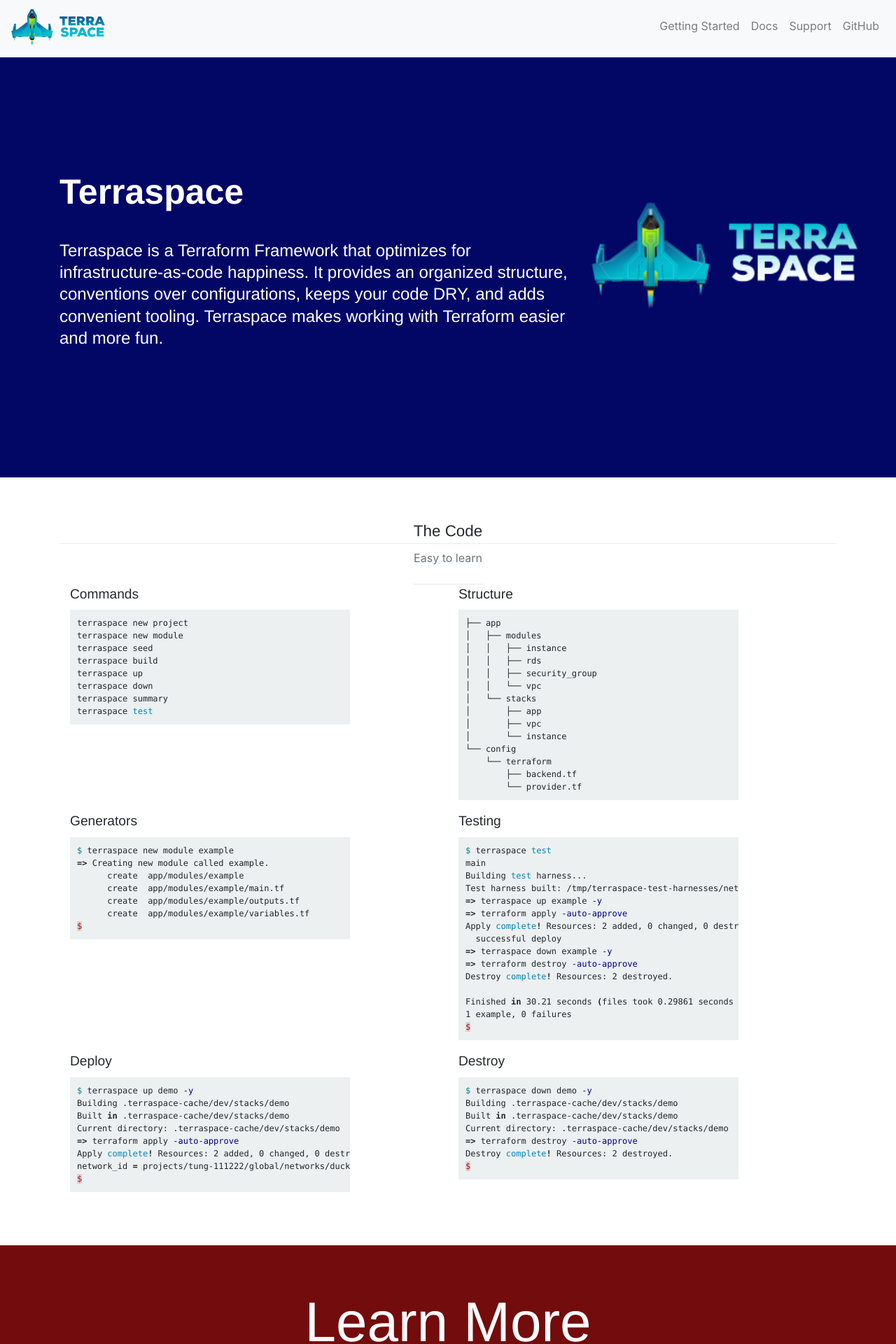
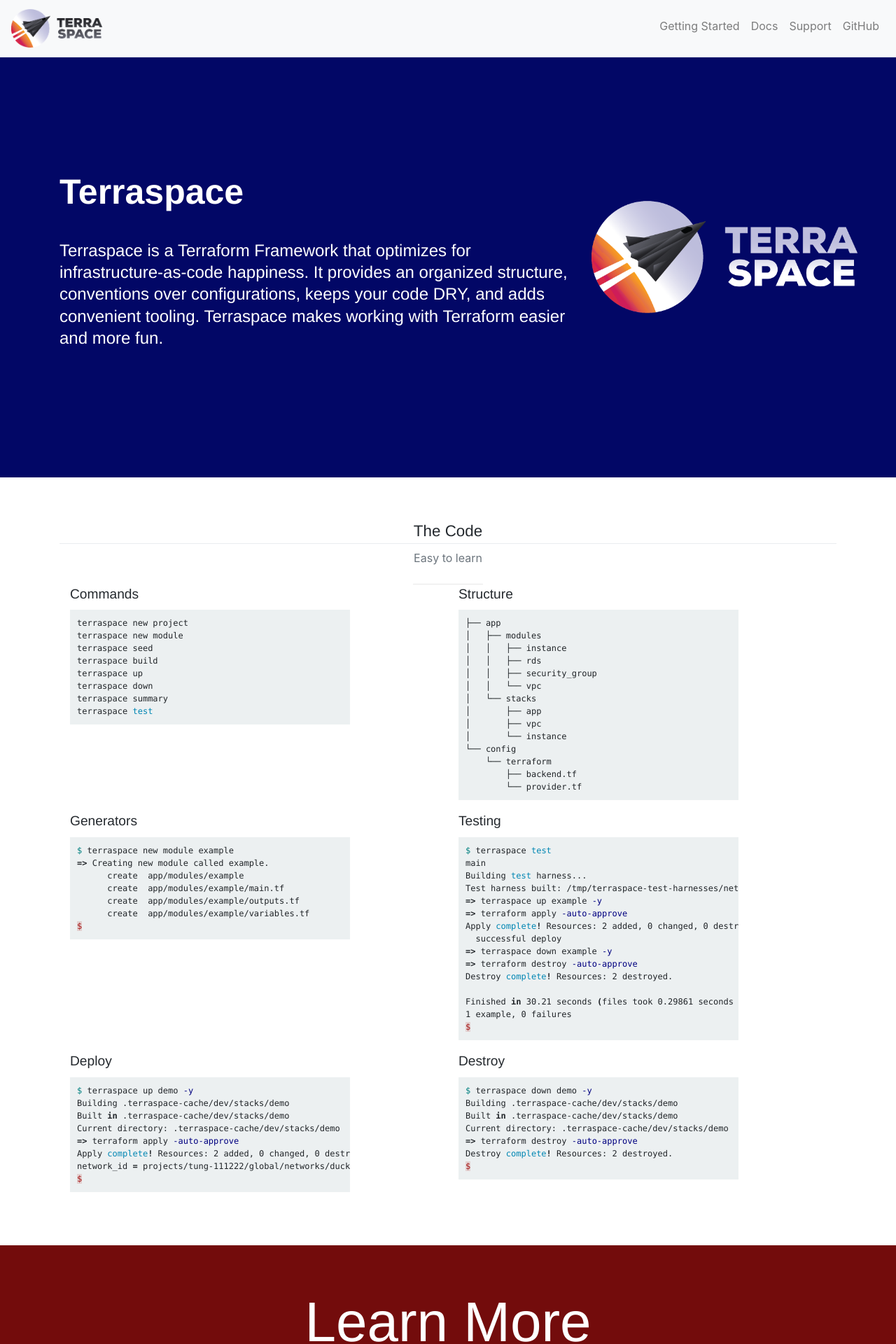
Before and after one commit to boltops-tools/terraspace-docs, a Jekyll site: the page built from index.html, in a window 1280 px wide. Shown: the top 1920 px of the page at 70% size. Built offline with Jekyll 4.4.1, drawn with Linux system fonts in a browser that asks for light colours; a script that is not in the unit is left out.

Commit message:
update logo

```diff
--- a/_includes/header.html
+++ b/_includes/header.html
@@ -1,6 +1,6 @@
 <div class="top-bar">
   <nav class="navbar navbar-expand-lg navbar-light bg-light border-bottom">
-    <a class="navbar-brand" href="/"><img class="navbar-logo" src="/img/logos/terraspace-logo-t1-light-bg.png" /></a>
+    <a class="navbar-brand" href="/"><img class="navbar-logo" src="/img/logos/terraspace_logo_dark.png" /></a>
 
     <button class="navbar-toggler" type="button" data-toggle="collapse" data-target="#navbarSupportedContent" aria-controls="navbarSupportedContent" aria-expanded="false" aria-label="Toggle navigation">
       <span class="navbar-toggler-icon"></span>
--- a/index.html
+++ b/index.html
@@ -15,7 +15,7 @@
         </div>
       </div>
       <div class="col-sm-4">
-        <img src="/img/logos/terraspace-logo-t1-dark-bg.png" class="homepage-logo" />
+        <img src="/img/logos/terraspace_logo_light.png" class="homepage-logo" />
       </div>
     </div>
   </div>
```
Also changed, not shown: img/logos/terraspace-logo-t1-dark-bg.png (deleted), img/logos/terraspace-logo-t1-light-bg.png (deleted), img/logos/terraspace_logo_dark.png (added), img/logos/terraspace_logo_light.png (added).
